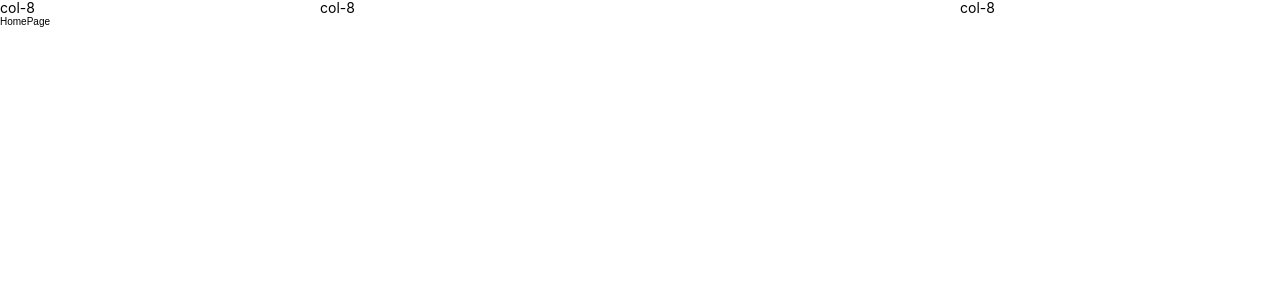
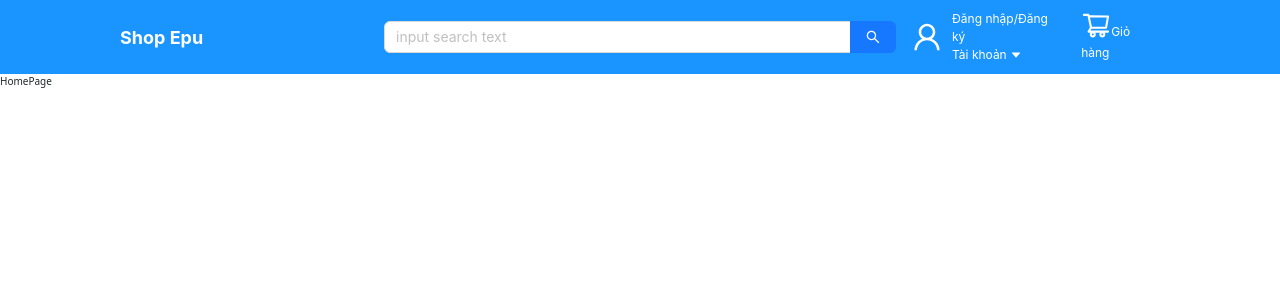
Before and after one commit to epuseca/shop-mern, a React (Create React App) app: page / in a window 1280 px wide. Shown: the top 300 px of the page. Built offline with nearby package versions, Linux system fonts and the light colour scheme.

Commit message:
4. UI header

```diff
--- a/package.json
+++ b/package.json
@@ -9,8 +9,9 @@
     "@testing-library/react": "^16.3.0",
     "@testing-library/user-event": "^13.5.0",
     "antd": "^5.27.4",
-    "react": "^19.1.1",
-    "react-dom": "^19.1.1",
+    "bootstrap": "^5.3.8",
+    "react": "^18.3.1",
+    "react-dom": "^18.3.1",
     "react-redux": "^9.2.0",
     "react-router-dom": "^7.9.3",
     "react-scripts": "5.0.1",
--- a/src/components/HeaderComponent/HeaderComponent.jsx
+++ b/src/components/HeaderComponent/HeaderComponent.jsx
@@ -1,16 +1,42 @@
 import { Col, Row } from 'antd'
 import React from 'react'
-
+import { WrapperHeader, WrapperHeaderAccount, WrapperTextHeader, WrapperTextHeaderSmall } from './style'
+import { Input, Space } from 'antd';
+import { UserOutlined, CaretDownOutlined, ShoppingCartOutlined } from '@ant-design/icons';
+const { Search } = Input;
 const HeaderComponent = () => {
     return (
         <div>
-            <Row>
-                <Col span={6}>col-8</Col>
-                <Col span={12}>col-8</Col>
+            <WrapperHeader gutter={16}>
                 <Col span={6}>
-                    col-8
+                    <WrapperTextHeader>
+                        Shop Epu
+                    </WrapperTextHeader>
                 </Col>
-            </Row>
+                <Col span={12}>
+                    <Search
+                        placeholder="input search text"
+                        // onSearch={onSearch}
+                        enterButton
+                    />
+                </Col>
+                <Col span={6} style={{ display: 'flex', gap: '20px' }}>
+                    <WrapperHeaderAccount>
+                        <UserOutlined style={{ fontSize: '30px' }} />
+                        <div>
+                            <WrapperTextHeaderSmall>Đăng nhập/Đăng ký</WrapperTextHeaderSmall>
+                            <div>
+                                <WrapperTextHeaderSmall>Tài khoản <CaretDownOutlined /></WrapperTextHeaderSmall>
+                            </div>
+                        </div>
+
+                    </WrapperHeaderAccount>
+                    <div>
+                        <ShoppingCartOutlined style={{ fontSize: '30px', color: '#fff' }} />
+                        <WrapperTextHeaderSmall>Giỏ hàng</WrapperTextHeaderSmall>
+                    </div>
+                </Col>
+            </WrapperHeader>
         </div>
     )
 }
--- /dev/null
+++ b/src/components/HeaderComponent/style.js
@@ -0,0 +1,30 @@
+import { Row } from "antd";
+import styled from "styled-components";
+
+export const WrapperHeader = styled(Row)`
+    padding: 10px 120px;
+    background-color: rgb(26,148,255);
+    align-items: center;
+
+`
+export const WrapperTextHeader = styled.span`
+    font-size: 18px;
+    color: #fff;
+    font-weight: bold;
+    text-align: left;
+`
+export const WrapperHeaderAccount = styled.div`
+    display: flex;
+    align-items: center;
+    color: #fff;
+    gap: 10px;
+    font-size: 12px
+`
+export const WrapperTextHeaderSmall = styled.span`
+    font-size: 12px;
+    color: #fff
+`
+export const WrapperIconHeader = styled.span`
+    font-size: 30px;
+    color: #fff
+`
--- a/src/routes/index.js
+++ b/src/routes/index.js
@@ -2,6 +2,7 @@ import HomePage from "../pages/HomePage/HomePage";
 import NotFoundPage from "../pages/NotFoundPage/NotFoundPage";
 import OrderPage from "../pages/OrderPage/OrderPage";
 import ProductsPage from "../pages/ProductsPage/ProductsPage";
+import 'bootstrap/dist/css/bootstrap.min.css';
 
 export const routes = [
     {
```
Also changed, not shown: 1 other file (tests, documents, lock files or other folders).
